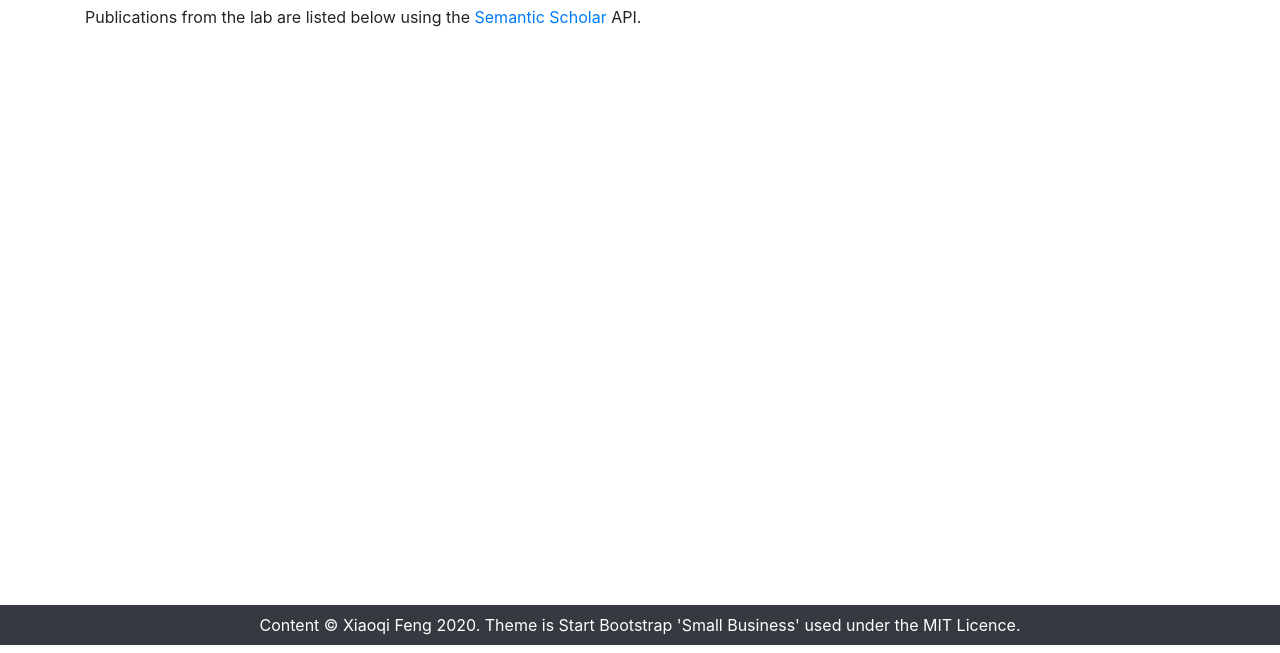
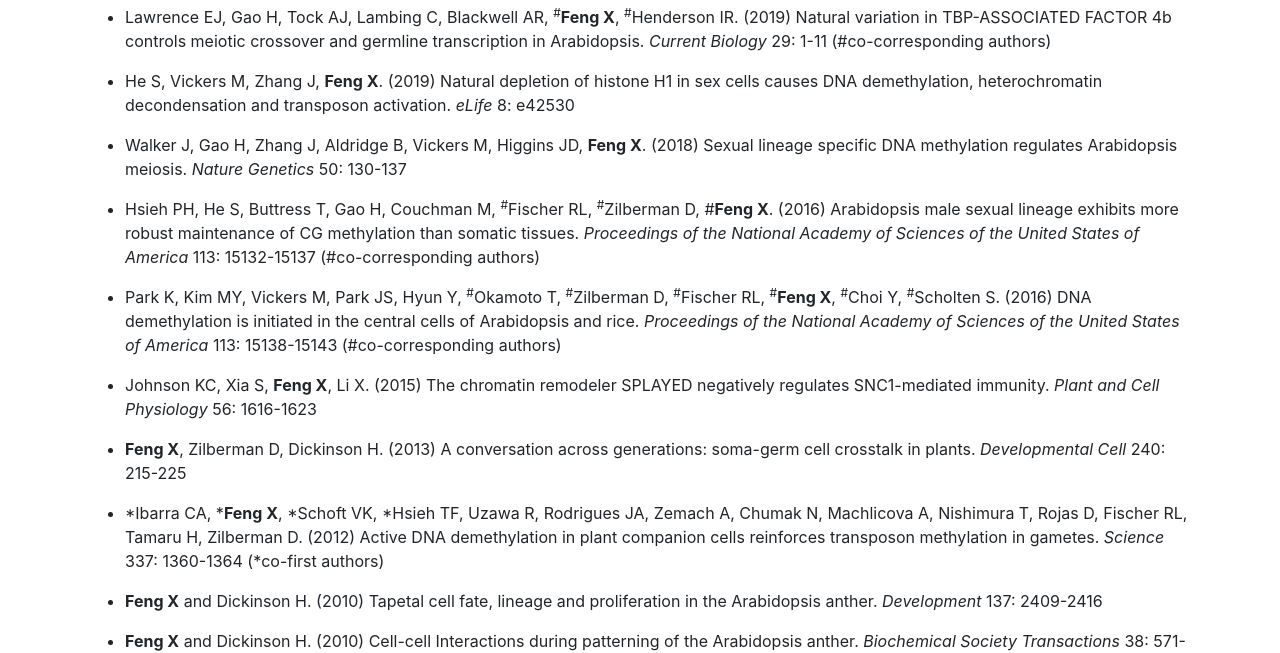
Before and after one commit to martinjvickers/website, a website: page Publications.html in a window 1280 px wide. Shown: the part 155-808 px from the top of the page. Drawn offline with Linux system fonts and the light colour scheme; no server answers.

Commit message:
Added static publication list

```diff
--- a/Publications.html
+++ b/Publications.html
@@ -60,7 +60,36 @@
     <div class="row align-items-center my-5">
       <div class="col-lg-12">
         <h1 class="font-weight-light">Feng Lab Publications</h1>
+<!--
         <p>Publications from the lab are listed below using the <a href='https://www.semanticscholar.org/'>Semantic Scholar</a> API.</p>
+-->
+        <ul>
+
+
+          <li><p>Lawrence EJ, Gao H, Tock AJ, Lambing C, Blackwell AR, <sup>#</sup><b>Feng X</b>, <sup>#</sup>Henderson IR. (2019) Natural variation in TBP-ASSOCIATED FACTOR 4b controls meiotic crossover and germline transcription in Arabidopsis. <i>Current Biology </i>29: 1-11 (#co-corresponding authors)<a href="https://"></a></p></li>
+
+          <li><p>He S, Vickers M, Zhang J, <b>Feng X</b>. (2019) Natural depletion of histone H1 in sex cells causes DNA demethylation, heterochromatin decondensation and transposon activation. <i>eLife </i>8: e42530<a href="https://"></a></p></li>
+
+          <li><p>Walker J, Gao H, Zhang J, Aldridge B, Vickers M, Higgins JD, <b>Feng X</b>. (2018) Sexual lineage specific DNA methylation regulates Arabidopsis meiosis. <i>Nature Genetics </i>50: 130-137<a href="https://"></a></p></li>
+
+          <li><p>Hsieh PH, He S, Buttress T, Gao H, Couchman M, <sup>#</sup>Fischer RL, <sup>#</sup>Zilberman D, #<b>Feng X</b>. (2016) Arabidopsis male sexual lineage exhibits more robust maintenance of CG methylation than somatic tissues. <i>Proceedings of the National Academy of Sciences of the United States of America </i> 113: 15132-15137 (#co-corresponding authors)<a href="https://"></a></p></li>
+
+          <li><p>Park K, Kim MY, Vickers M, Park JS, Hyun Y, <sup>#</sup>Okamoto T, <sup>#</sup>Zilberman D, <sup>#</sup>Fischer RL, <sup>#</sup><b>Feng X</b>, <sup>#</sup>Choi Y, <sup>#</sup>Scholten S. (2016) DNA demethylation is initiated in the central cells of Arabidopsis and rice. <i>Proceedings of the National Academy of Sciences of the United States of America </i>113: 15138-15143 (#co-corresponding authors)<a href="https://"></a></p></li>
+
+          <li><p>Johnson KC, Xia S, <b>Feng X</b>, Li X. (2015) The chromatin remodeler SPLAYED negatively regulates SNC1-mediated immunity. <i>Plant and Cell Physiology </i>56: 1616-1623<a href="https://"></a></p></li>
+
+          <li><p><b>Feng X</b>, Zilberman D, Dickinson H. (2013) A conversation across generations: soma-germ cell crosstalk in plants. <i>Developmental Cell</i> 240: 215-225<a href="https://"></a></p></li>
+
+          <li><p>*Ibarra CA, *<b>Feng X</b>, *Schoft VK, *Hsieh TF, Uzawa R, Rodrigues JA, Zemach A, Chumak N, Machlicova A, Nishimura T, Rojas D, Fischer RL, Tamaru H, Zilberman D. (2012) Active DNA demethylation in plant companion cells reinforces transposon methylation in gametes. <i>Science</i> 337: 1360-1364 (*co-first authors)<a href="https://"></a></p></li>
+
+          <li><p><b>Feng X</b> and Dickinson H. (2010) Tapetal cell fate, lineage and proliferation in the Arabidopsis anther. <i>Development</i> 137: 2409-2416<a href="https://"></a></p></li>
+
+          <li><p><b>Feng X</b> and Dickinson H. (2010) Cell-cell Interactions during patterning of the Arabidopsis anther. <i>Biochemical Society Transactions</i> 38: 571-576<a href="https://"></a></p></li>
+
+          <li><p><b>Feng X</b> and Dickinson H. (2007) Packaging the male germline in plants. <i>Trends in Genetics</i> 23: 503-510<a href="https://"></a></p></li>
+
+        </ul>
+
       </div>
       <!-- /.col-md-4 -->
       <ul id='citations'>
```
